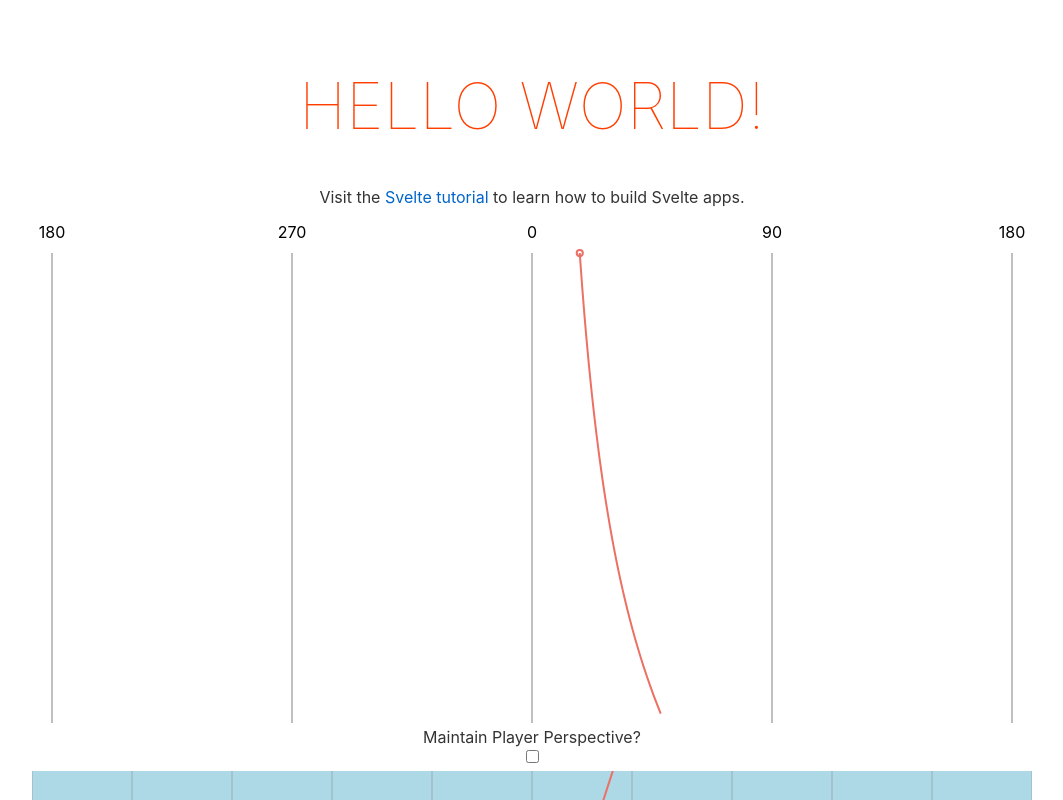
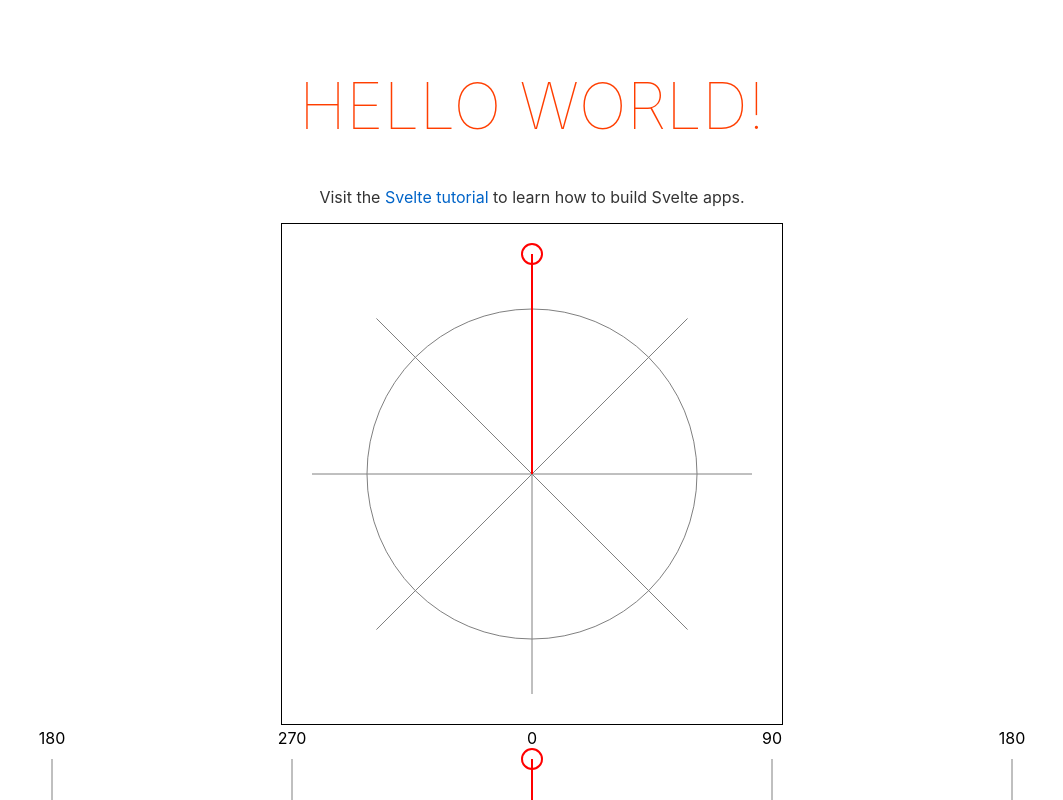
Before and after one commit to harryli0088/bearing-rate-graph, a Svelte app: page / in a window 1280 px wide. Shown: the top 800 px of the page, without its empty margins (108-1171 px from the left). Built offline with nearby package versions, Linux system fonts and the light colour scheme.

Commit message:
unit circle tutorial

```diff
--- a/src/App.svelte
+++ b/src/App.svelte
@@ -1,5 +1,6 @@
 <script lang="ts">
 	import { onMount, onDestroy } from 'svelte'
+	import Tutorial from 'Components/Tutorial.svelte'
 	import Sandbox from 'Components/Sandbox.svelte'
 	export let name: string
 </script>
@@ -7,6 +8,7 @@
 <main>
 	<h1>Hello {name}!</h1>
 	<p>Visit the <a href="https://svelte.dev/tutorial">Svelte tutorial</a> to learn how to build Svelte apps.</p>
+	<Tutorial/>
 	<Sandbox/>
 </main>
 
--- a/src/Classes/PhysicsObject.ts
+++ b/src/Classes/PhysicsObject.ts
@@ -3,7 +3,7 @@ export default class PhysicsObject {
   angularAcceleration: number
   angularVelocity: number
   bearingHistories: number[] = []
-  distanceFromPlayer: number = Infinity
+  distanceFromPlayer: number = 100
   heading: number
   maxHistoryLength: number
   positionX: number
--- /dev/null
+++ b/src/Components/Tutorial.svelte
@@ -0,0 +1,93 @@
+<script lang="ts">
+	import { onMount, onDestroy } from 'svelte'
+  import PhysicsObject from '../Classes/PhysicsObject.ts'
+	import BearingRateGraph from 'Components/BearingRateGraph.svelte'
+	import getBearing from '../utils/getBearing.ts'
+
+  const MAX_HISTORY_LENGTH = 50
+
+	let actor: PhysicsObject = new PhysicsObject({
+    maxHistoryLength: MAX_HISTORY_LENGTH,
+    positionX: 0,
+    positionY: -1,
+  })
+
+
+  function run() {
+    actor.addBearing(getBearing(
+      0, 0, 0,
+      actor.positionX,
+      actor.positionY,
+    ))
+		actor = actor
+	}
+	const interval = setInterval(run, 50)
+
+  let svg
+  function mousemove(e) {
+    const dimensions = svg.getBoundingClientRect()
+    const x = e.clientX - dimensions.left - halfWidth
+    const y = e.clientY - dimensions.top - halfHeight
+
+    const hypot = Math.hypot(x, y)
+    const unitX = x / hypot
+    const unitY = y / hypot
+
+    actor.positionX = unitX
+    actor.positionY = unitY
+  }
+
+
+	onMount(() => {
+	})
+
+	onDestroy(() => {
+		clearInterval(interval)
+	})
+
+  let fullWidth:number = 500
+  let fullHeight:number = 500
+  const DIAG_CONSTANT = Math.sqrt(2)/2
+  const PADDING = 30
+  $: width = fullWidth - 2*PADDING
+  $: height = fullHeight - 2*PADDING
+  $: halfWidth = width/2
+  $: halfHeight = height/2
+</script>
+
+<main>
+  <svg bind:this={svg} width={fullWidth} height={fullHeight} on:mousemove={mousemove}>
+    <g transform={`translate(${fullWidth/2},${fullHeight/2})`}>
+      <g class="grid">
+        <circle cx={0} cy={0} r={halfWidth*3/4}/>
+        <line x1={0} y1={-halfHeight} x2={0} y2={halfHeight}/>
+        <line x1={-halfWidth} y1={0} x2={halfWidth} y2={0}/>
+        <line x1={-halfWidth*DIAG_CONSTANT} y1={-halfHeight*DIAG_CONSTANT} x2={halfWidth*DIAG_CONSTANT} y2={halfHeight*DIAG_CONSTANT}/>
+        <line x1={halfWidth*DIAG_CONSTANT} y1={-halfHeight*DIAG_CONSTANT} x2={-halfWidth*DIAG_CONSTANT} y2={halfHeight*DIAG_CONSTANT}/>
+      </g>
+
+      <g>
+        <line x1={0} y1={0} x2={actor.positionX * halfWidth} y2={actor.positionY * halfHeight} stroke="red" stroke-width="2px"/>
+        <circle cx={actor.positionX * halfWidth} cy={actor.positionY * halfHeight} r={10} fill="none" stroke="red" stroke-width="2px"/>
+      </g>
+    </g>
+  </svg>
+
+	<BearingRateGraph
+		colors={["red"]}
+		maxHistoryLength={MAX_HISTORY_LENGTH}
+		otherActors={[actor]}
+	/>
+</main>
+
+<style>
+  svg {
+    border: 1px solid black;
+  }
+
+  .grid line, .grid circle {
+    fill: none;
+    stroke: gray;
+    stroke-width: 1px;
+  }
+</style>
```
